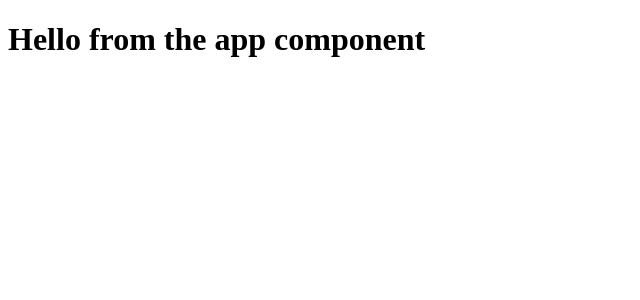
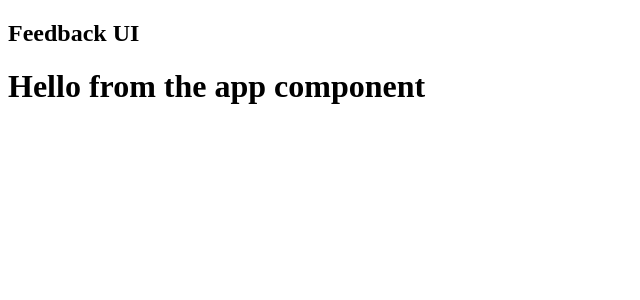
Before and after one commit to neopythe/feedback-app, a React (Create React App) app: page / in a window 1280 px wide. Shown: the top 300 px of the page, without its empty margins (0-640 px from the left). Built offline with nearby package versions, Linux system fonts and the light colour scheme.

Commit message:
create Header component

```diff
--- a/src/App.js
+++ b/src/App.js
@@ -1,5 +1,14 @@
+import Header from './components/Header'
+
 function App() {
-  return <h1>Hello from the app component</h1>
+  return (
+    <>
+      <Header />
+      <div className="container">
+        <h1>Hello from the app component</h1>
+      </div>
+    </>
+  )
 }
 
 export default App
--- /dev/null
+++ b/src/components/Header.jsx
@@ -0,0 +1,21 @@
+import PropTypes from 'prop-types'
+
+function Header({ text }) {
+  return (
+    <header>
+      <div className="container">
+        <h2>{text}</h2>
+      </div>
+    </header>
+  )
+}
+
+Header.defaultProps = {
+  text: 'Feedback UI',
+}
+
+Header.propTypes = {
+  text: PropTypes.string,
+}
+
+export default Header
```
